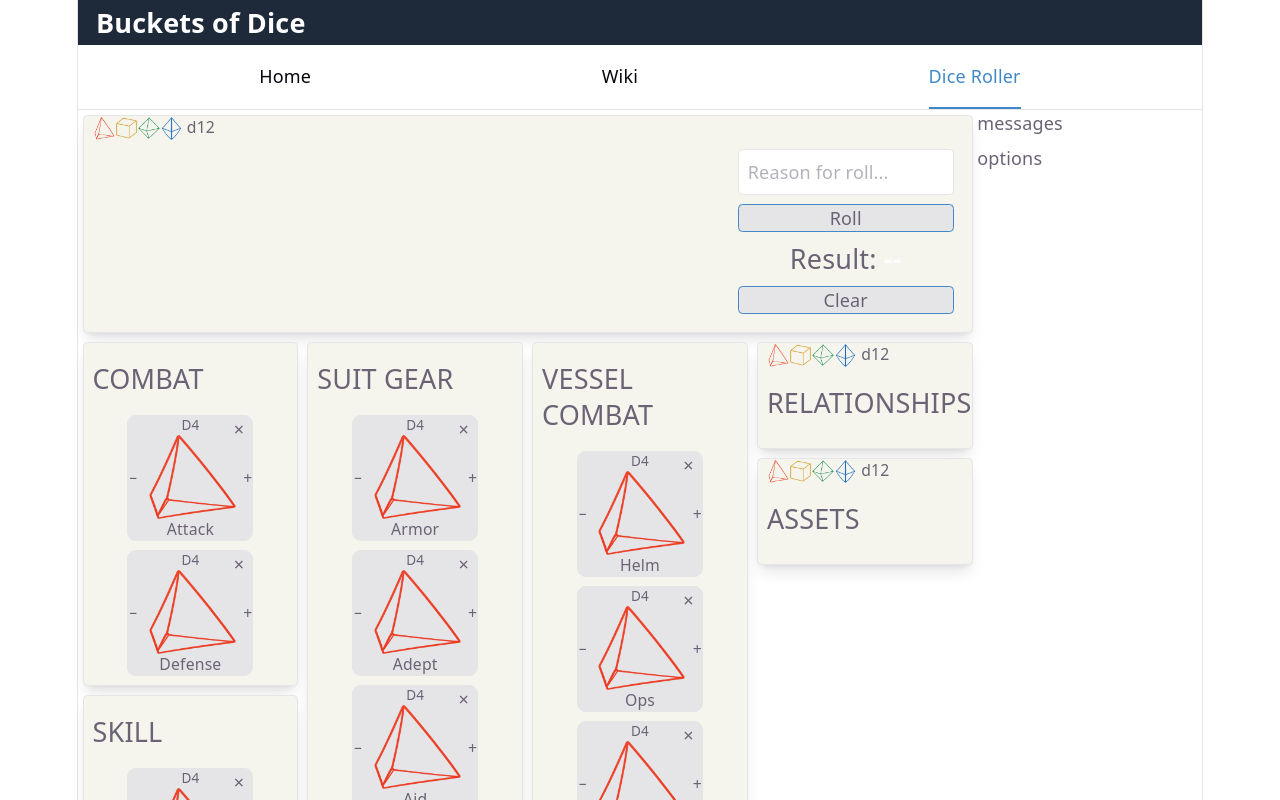
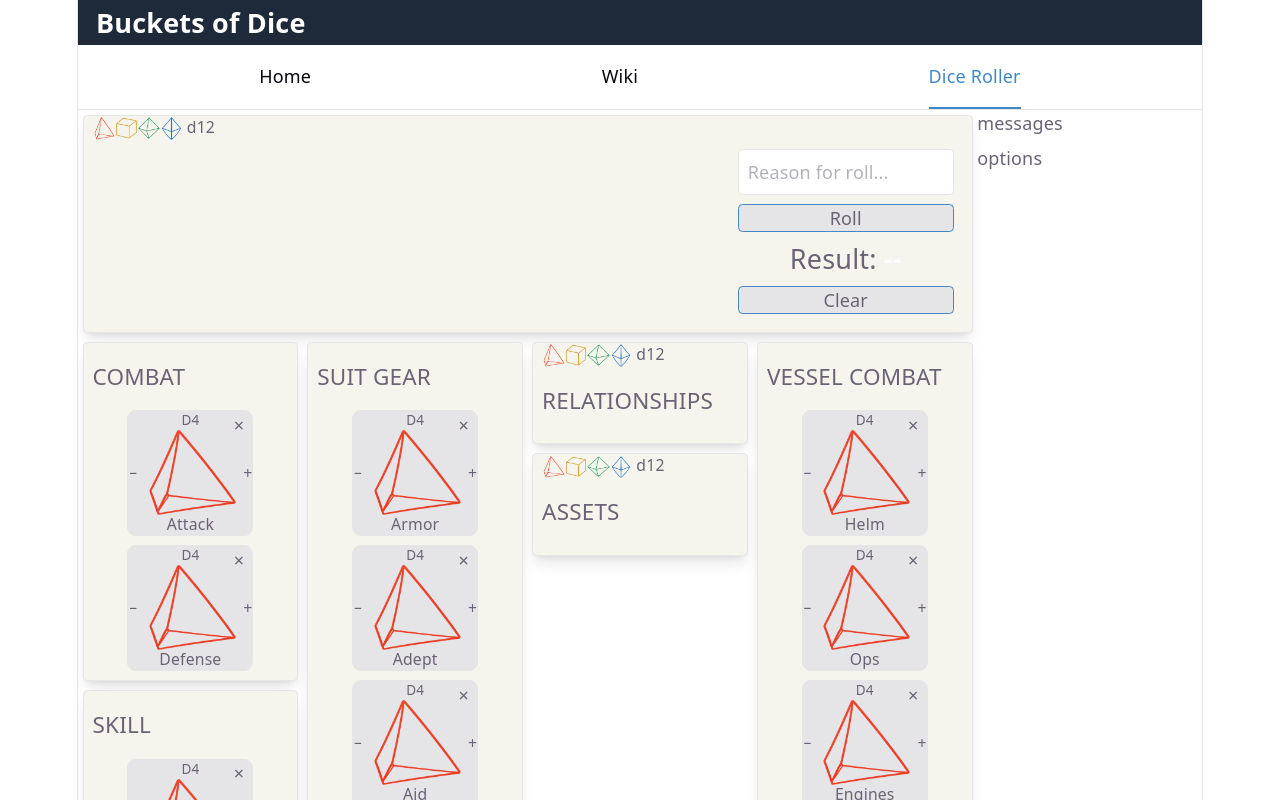
Before and after one commit to jairusaurus-rex/buckets-of-dice, a React (Vite) app: page /dice-app in a window 1280 px wide. Shown: the top 800 px of the page. Built offline with nearby package versions, Linux system fonts and the light colour scheme.

Commit message:
feat: update DieCard and DiceCategory components to enhance dice click handling and improve reducer logic for adding dice

```diff
--- a/src/pages/dice-roller/DiceCard.tsx
+++ b/src/pages/dice-roller/DiceCard.tsx
@@ -10,7 +10,7 @@ type DieCardProps = {
   onUpDiceRank: (id: string) => void;
   onDownDiceRank: (id: string) => void;
   onChangeDiceTitle: (id: string, title: string) => void;
-  onDiceClick?: (id: string) => void;
+  onDiceClick?: (rank: number, title: string) => void;
 };
 
 export const DieCard = ({
@@ -111,7 +111,7 @@ export const DieCard = ({
         {/* Clickable die */}
         <button
           type="button"
-          onClick={() => onDiceClick?.(die.id)}
+          onClick={() => onDiceClick?.(die.rank, die.title)}
           className="
             absolute
             inset-3
--- a/src/pages/dice-roller/DiceCategory.tsx
+++ b/src/pages/dice-roller/DiceCategory.tsx
@@ -3,6 +3,7 @@ import { useDiceRoller } from "../../contexts/DiceRollerContext";
 import { AddDiceByRank } from "./AddDiceByRank";
 import DieCard from "./DiceCard";
 import { DiceRollerReducerActions } from "../../data-types/enums/dice-roller-reducer-action-enum";
+import { DiceCategories } from "../../data-types/enums/dice-categories-enum";
 
 type DiceCategoryProps = {
     category: string,
@@ -22,7 +23,9 @@ export const DiceCategory = ({ category, canEdit = true }: DiceCategoryProps) =>
     const handleAddDice = (rank: number) => {
         dispatch({ type: DiceRollerReducerActions.ADD, rank, category: category });
     }
-
+    const handleDiceClick = (rank: number, title: string) => {
+        dispatch({ type: DiceRollerReducerActions.ADD, rank, title, category: DiceCategories.POOL });
+    }
     const handleRemoveDice = (id: string) => {
         dispatch({ type: DiceRollerReducerActions.REMOVE, id, category: category });
     }
@@ -43,7 +46,7 @@ export const DiceCategory = ({ category, canEdit = true }: DiceCategoryProps) =>
                     canEdit && <AddDiceByRank addDice={handleAddDice} />
                 }
 
-                <div className="text-left text-2xl my-4">
+                <div className="text-left text-xl my-4">
                     {title}
                 </div>
                 <div className="flex flex-col items-center justify-center gap-2">
@@ -58,6 +61,7 @@ export const DiceCategory = ({ category, canEdit = true }: DiceCategoryProps) =>
                                     onUpDiceRank={handleUpDiceRank}
                                     onDownDiceRank={handleDownDiceRank}
                                     onChangeDiceTitle={handleChangeDiceTitle}
+                                     onDiceClick={handleDiceClick}
                                 ></DieCard>
                             </span>
                         ))}
--- a/src/pages/dice-roller/DiceRollerMainLayout.tsx
+++ b/src/pages/dice-roller/DiceRollerMainLayout.tsx
@@ -23,13 +23,13 @@ export const DiceRollerMainLayout = () => {
                 <DiceCategory category={DiceCategories.NON_SUIT_GEAR} />
               </div>
               <div className="col-span-1 ">
+                <DiceCategory category={DiceCategories.RELATIONSHIPS} />
+                <DiceCategory category={DiceCategories.ASSETS} />
+              </div>
+              <div className="col-span-1 ">
                 <DiceCategory category={DiceCategories.VESSEL_COMBAT} canEdit={false}  />
                 <DiceCategory category={DiceCategories.VESSEL_TRAVEL} canEdit={false}  />
                 <DiceCategory category={DiceCategories.VESSEL_EXTRA}  />
-              </div>
-              <div className="col-span-1 ">
-                <DiceCategory category={DiceCategories.RELATIONSHIPS} />
-                <DiceCategory category={DiceCategories.ASSETS} />
               </div>
             </div>
           </div>
--- a/src/reducers/DiceRollerReducer.tsx
+++ b/src/reducers/DiceRollerReducer.tsx
@@ -90,7 +90,7 @@ const DiceRollerReducer = (diceCategories: DiceCategoryType[], action: DiceActio
         case DiceRollerReducerActions.ADD: {
             const newDice: DiceType = {
                 id: Date.now().toString(),
-                title: ``,
+                title: action.title ?? "",
                 rank: action.rank ?? 4,
             };
             return diceCategories.map(item =>
```
